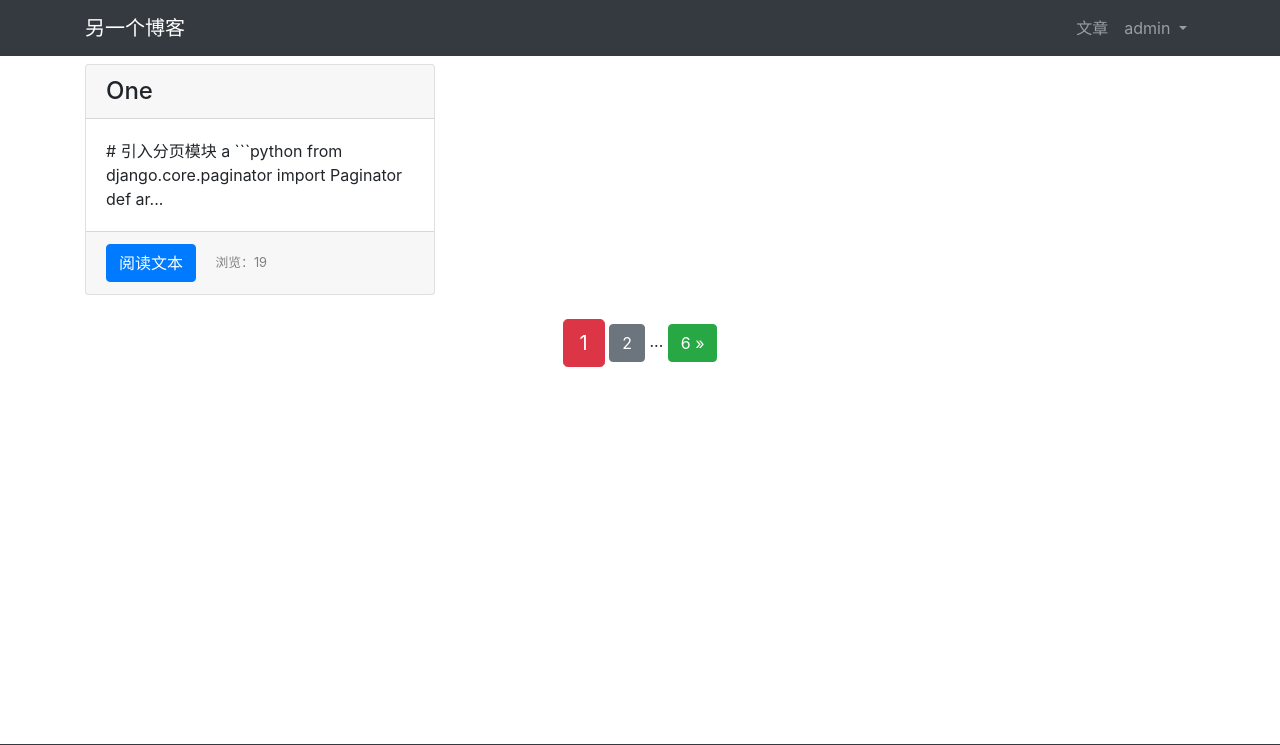
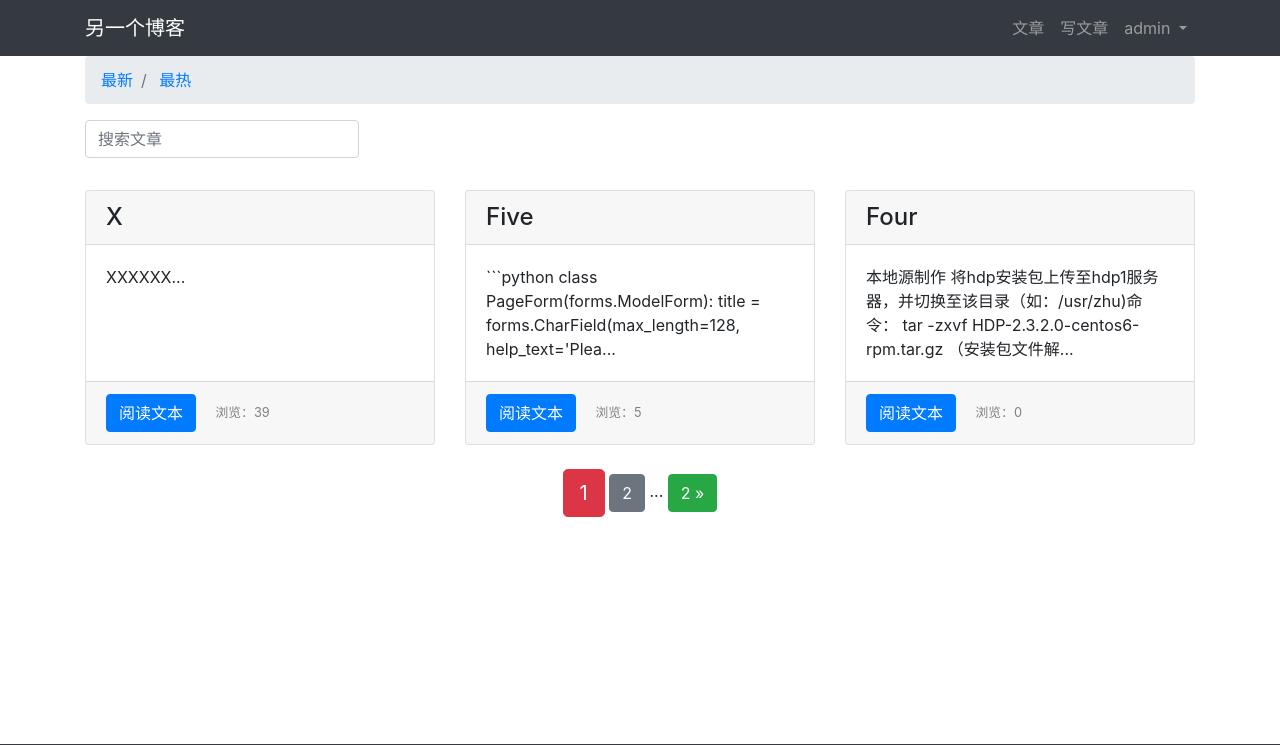
Before and after one commit to lzy2099/test_ablog, a Django app: page /article/article-list in a window 1280 px wide. Shown: the top 745 px of the page. Run offline with Django 3.2, Linux system fonts and the light colour scheme; a user stored in the database is signed in; data comes from the database, SQL or seed files in the repository; both versions use the stored data as it was after the commit; some libraries are stand-ins or nearby versions.

Commit message:
添加搜索文章功能

```diff
--- a/another_blog/article/views.py
+++ b/another_blog/article/views.py
@@ -6,15 +6,41 @@ from .forms import ArticlePostForm
 from django.contrib.auth.models import User
 from django.contrib.auth.decorators import login_required
 from django.core.paginator import Paginator
+from django.db.models import Q
 
 
 # 文章列表
 def article_list(request):
-    articles_list = ArticlePost.objects.all()
-    paginator = Paginator(articles_list, 1)
+    search = request.GET.get('search')
+    order = request.GET.get('order')
+    if search:
+        if order == 'total_views':
+            articles_list = ArticlePost.objects.filter(
+                Q(title__icontains=search) | Q(body__icontains=search)
+            ).order_by('-total_views')
+        else:
+            articles_list = ArticlePost.objects.filter(
+                Q(title__icontains=search) | Q(body__icontains=search)
+            )
+    else:
+        search = ''
+        if order == 'total_views':
+            articles_list = ArticlePost.objects.all().order_by('-total_views')
+        else:
+            articles_list = ArticlePost.objects.all().order_by('-created')
+
+
+    # if request.GET.get('order') == 'total_views':
+    #     articles_list = ArticlePost.objects.all().order_by('-total_views')
+    #     order = 'total_views'
+    # else:
+    #     articles_list = ArticlePost.objects.all()
+    #     order = 'normal'
+
+    paginator = Paginator(articles_list, 3)
     page = request.GET.get('page')
     articles = paginator.get_page(page)
-    context = {'articles': articles}
+    context = {'articles': articles, 'order': order, 'search': search}
 
     return render(request, 'article/list.html', context)
 
--- a/another_blog/templates/article/list.html
+++ b/another_blog/templates/article/list.html
@@ -7,6 +7,39 @@
 
 {% block content %}
 <div class="container">
+  <nav aria-label="breadcrumb">
+    <ol class="breadcrumb">
+      <li class="breadcrumb-item">
+        <a href="{% url 'article:article_list' %}">
+          最新
+        </a>
+      </li>
+      <li class="breadcrumb-item">
+        <a href="{% url 'article:article_list' %}?order=total_views&search={{ search }}">
+          最热
+        </a>
+      </li>
+    </ol>
+  </nav>
+
+  <div class="row">
+    <div class="col-auto mr-auto">
+      <form class="form-inline">
+        <label class="sr-only">context</label>
+        <input type="text" class="form-control mb-2 mr-sm-2" name="search" placeholder="搜索文章" required>
+      </form>
+    </div>
+  </div>
+  {% if search %}
+    {% if articles %}
+      <h4><span style="color:red">"{{ search }}"</span>的搜索结果如下：</h4>
+      <hr>
+    {% else %}
+      <h4>暂无<span style="color:red">"{{ search }}"</span>的有关文章。</h4>
+      <hr>
+    {% endif %}
+  {% endif %}
+
   <div class="row mt-2">
     {% for article in articles %}
     <div class="col-4 mb-4">
@@ -31,18 +64,20 @@
     <div class="m-auto">
       <span class="step-links">
         {% if articles.has_previous %}
-        <a href="?page=1" class="btn btn-success">
+        <a href="?page=1&order={{ order }}&search={{ search }}" class="btn btn-success">
           &laquo;1
         </a>
         <span>...</span>
-        <a href="?page={{ articles.previous_page_number }}"
+        <a href="?page={{ articles.previous_page_number }}&order={{ order }}&search={{ search }}"
            class="btn btn-secondary">{{ articles.previous_page_number }}</a>
         {% endif %}
         <span class="current btn btn-danger btn-lg">{{ articles.number }}</span>
         {% if articles.has_next %}
-        <a href="?page={{ articles.next_page_number }}" class="btn btn-secondary">{{ articles.next_page_number }}</a>
+        <a href="?page={{ articles.next_page_number }}&order={{ order }}&search={{ search }}"
+           class="btn btn-secondary">{{ articles.next_page_number }}</a>
         <span>...</span>
-        <a href="?page={{ articles.paginator.num_pages }}" class="btn btn-success">{{ articles.paginator.num_pages }} &raquo;</a>
+        <a href="?page={{ articles.paginator.num_pages }}&order={{ order }}&search={{ search }}"
+           class="btn btn-success">{{ articles.paginator.num_pages }} &raquo;</a>
         {% endif %}
       </span>
     </div>
--- a/another_blog/templates/header.html
+++ b/another_blog/templates/header.html
@@ -4,9 +4,12 @@
         <div>
             <ul class="navbar-nav">
                 <li class="nav-item">
-                    <a class="nav-link" href="{% url 'article:article_list'%}">文章</a>
+                    <a class="nav-link" href="{% url 'article:article_list' %}">文章</a>
                 </li>
                 {% if user.is_authenticated %}
+                <li class="nav-item">
+                    <a class="nav-link" href="{% url 'article:article_create' %}">写文章</a>
+                </li>
                 <li class="nav-item dropdown">
                     <a class="nav-link dropdown-toggle" href="#" id="navbarDropdown" role="button" data-toggle="dropdown" aria-haspopup="true" aria-expanded="false">
                         {{ user.username }}
```
Also changed, not shown: another_blog/db.sqlite3.
